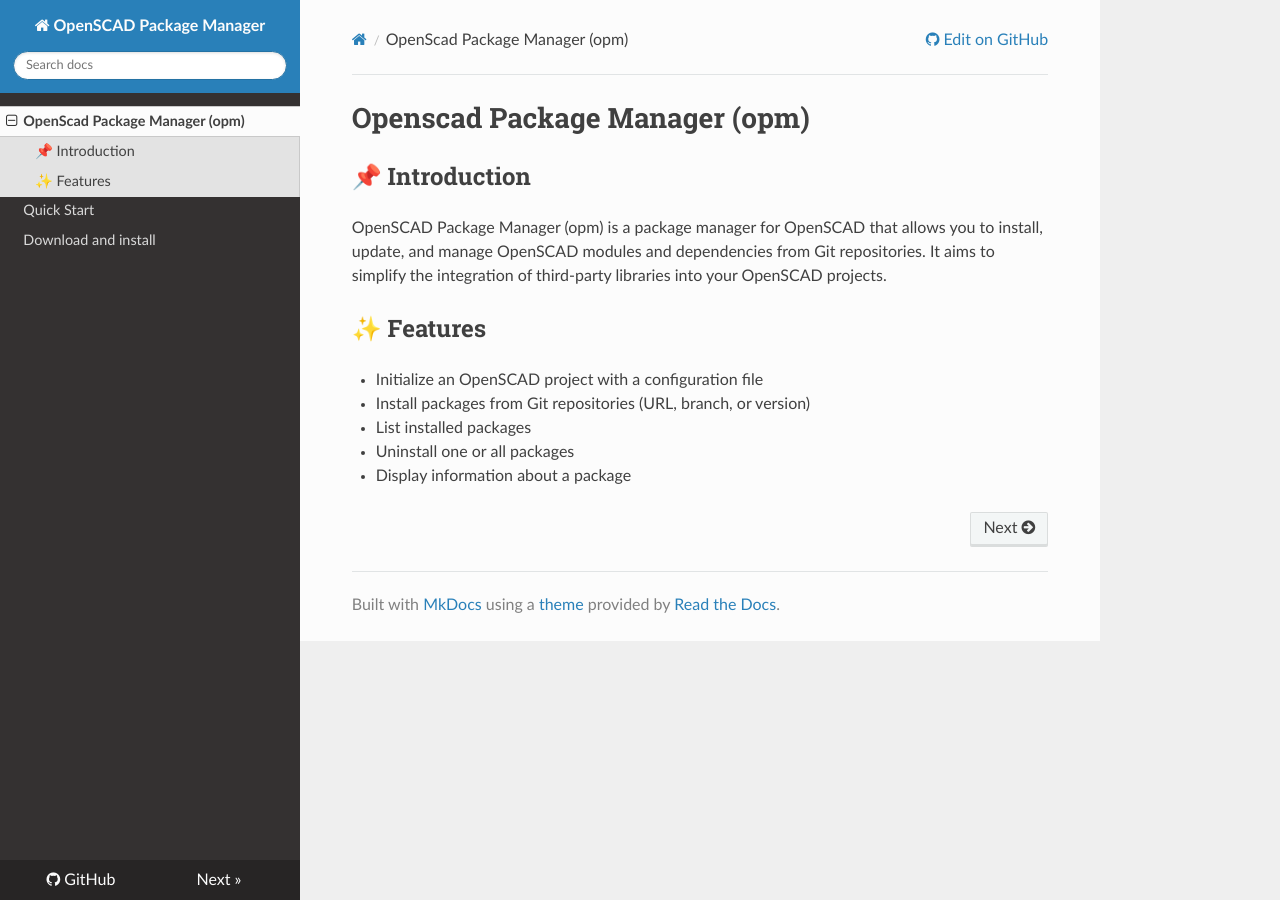
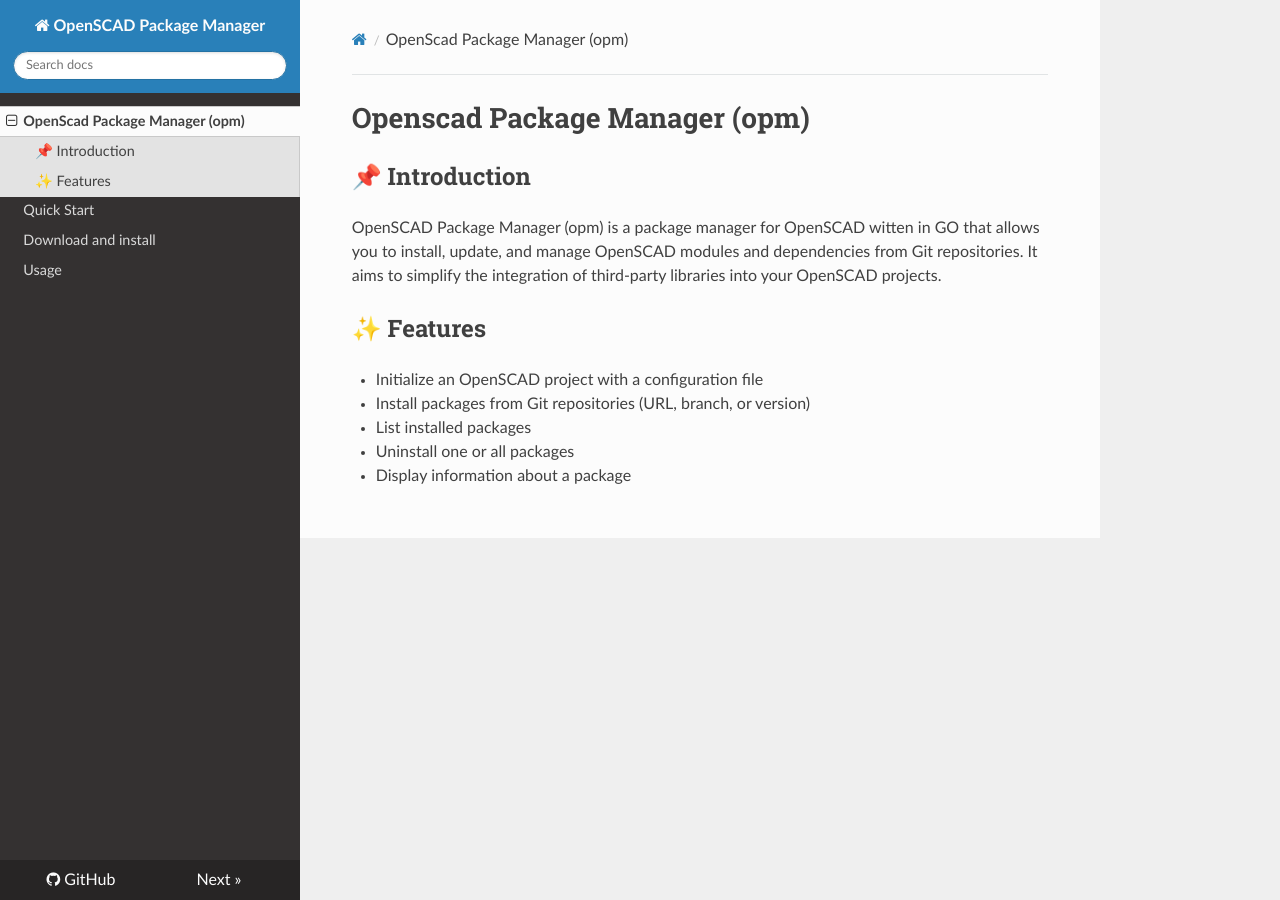
Before and after one commit to Akrobate/openscad-package-manager, an MkDocs documentation site: the page built from docs/index.md, in a window 1280 px wide. Built offline with MkDocs 1.6.1, drawn with Linux system fonts in a browser that asks for light colours; nearby versions of some CDN libraries.

Commit message:
Added site documentation

```diff
--- a/docs/index.md
+++ b/docs/index.md
@@ -2,7 +2,7 @@
 
 ## 📌 Introduction
 
-OpenSCAD Package Manager (opm) is a package manager for OpenSCAD that allows you to install, update, and manage OpenSCAD modules and dependencies from Git repositories.
+OpenSCAD Package Manager (opm) is a package manager for OpenSCAD witten in GO that allows you to install, update, and manage OpenSCAD modules and dependencies from Git repositories.
 It aims to simplify the integration of third-party libraries into your OpenSCAD projects.
 
 
--- /dev/null
+++ b/docs/overrides/breadcrumbs.html
@@ -0,0 +1,27 @@
+<div role="navigation" aria-label="breadcrumbs navigation">
+  <ul class="wy-breadcrumbs">
+    <li><a href="{{ nav.homepage.url|url }}" class="icon icon-home" aria-label="{% trans %}Docs{% endtrans %}"></a></li>
+    {%- if page %}
+      {%- for doc in page.ancestors[::-1] %}
+        {%- if doc.url %}
+          <li class="breadcrumb-item"><a href="{{ doc.url|url }}">{{ doc.title }}</a></li>
+        {%- else %}
+          <li class="breadcrumb-item">{{ doc.title }}</li>
+        {%- endif %}
+      {%- endfor %}
+      <li class="breadcrumb-item active">{{ page.title }}</li>
+    {%- endif %}
+  </ul>
+  {%- if config.theme.prev_next_buttons_location|lower in ['top', 'both']
+        and page and (page.next_page or page.previous_page) %}
+    <div class="rst-breadcrumbs-buttons" role="navigation" aria-label="{% trans %}Breadcrumb Navigation{% endtrans %}">
+      {%- if page.previous_page %}
+        <a href="{{ page.previous_page.url|url }}" class="btn btn-neutral float-left" title="{{ page.previous_page.title }}"><span class="icon icon-circle-arrow-left" aria-hidden="true"></span> {% trans %}Previous{% endtrans %}</a>
+      {%- endif %}
+      {%- if page.next_page %}
+        <a href="{{ page.next_page.url|url }}" class="btn btn-neutral float-right" title="{{ page.next_page.title }}">{% trans %}Next{% endtrans %} <span class="icon icon-circle-arrow-right" aria-hidden="true"></span></a>
+      {%- endif %}
+    </div>
+  {%- endif %}
+  <hr/>
+</div>
--- a/mkdocs.yml
+++ b/mkdocs.yml
@@ -4,8 +4,12 @@ repo_url: https://github.com/Akrobate/openscad-package-manager
 theme:
   name: readthedocs
   language: fr
+  custom_dir: docs/overrides
+  repo_url: https://github.com/Akrobate/openscad-package-manager
+
 
 nav:
   - OpenScad Package Manager (opm): index.md
   - Quick Start: quick-start.md
   - Download and install: download-and-install-opm.md
+  - Usage: usage.md
```
Also changed, not shown: README.md (+5 -1 lines), docs/download-and-install-opm.md (+22 -0 lines), docs/overrides/main.html (added, +10 -0 lines), docs/usage.md (added, +46 -0 lines), 2 other files.
